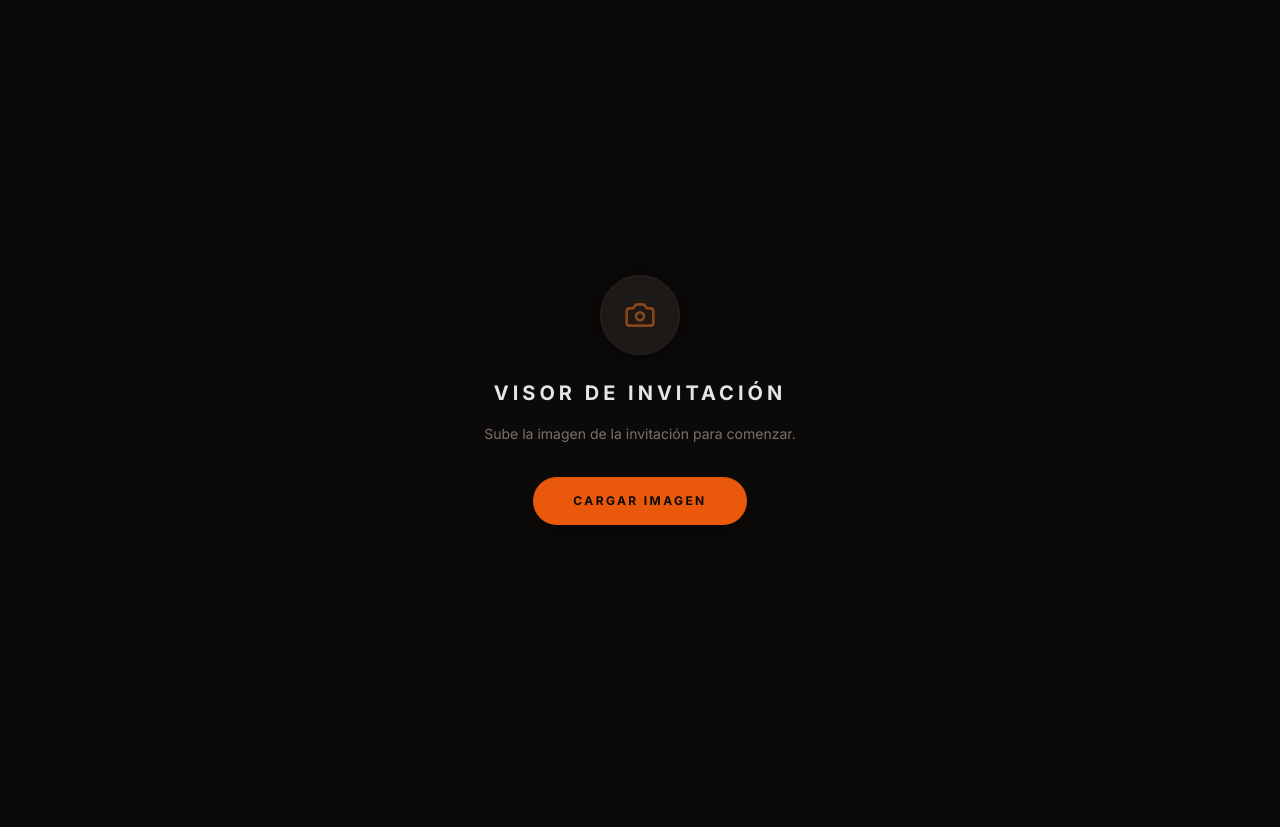
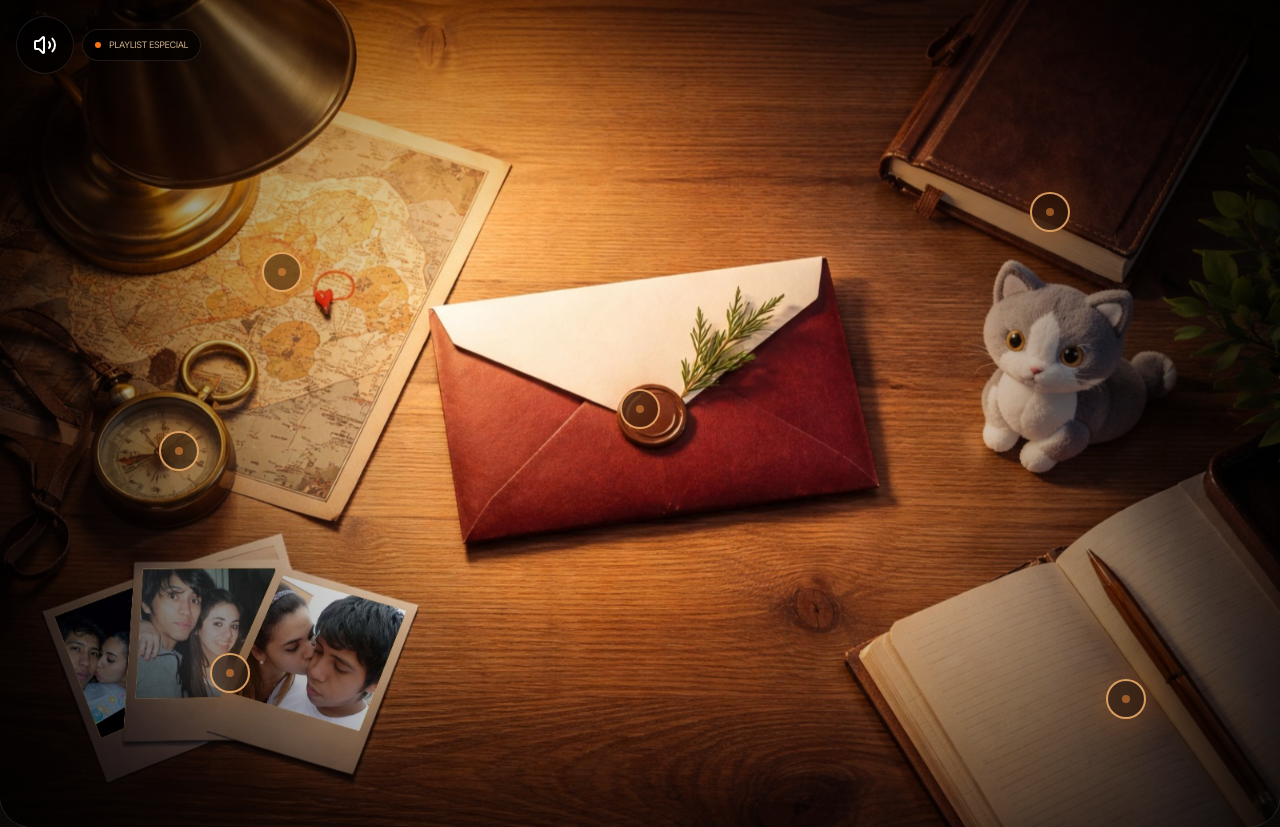
Before and after one commit to rolauweb/rolauweb.github.io, a plain HTML site: page index.html in a window 1280 px wide. Before the commit the page ends 800 px from the top, so only its background shows below. Drawn offline with nearby package versions, Linux system fonts and the light colour scheme.

Commit message:
Update index.html

```diff
--- a/index.html
+++ b/index.html
@@ -187,7 +187,7 @@
                     </div>
                 </div>
 
-                <img id="main-image" src="" class="w-full h-full object-cover zoom-transition">
+                <img id="main-image" src="imagen.jpeg" class="w-full h-full object-cover zoom-transition">
                 <div id="pins-container" class="transition-opacity duration-500"></div>
                 <div class="vignette"></div>
             </div>
@@ -305,6 +305,15 @@
             lucide.createIcons();
             iframe.contentWindow.postMessage(`{"event":"command","func":"${isMuted ? 'mute' : 'unMute'}","args":""}`, '*');
         };
+
+        window.onload = () => {
+            lucide.createIcons();
+
+            document.getElementById('upload-screen').classList.add('hidden');
+            document.getElementById('viewer-container').classList.remove('hidden');
+
+            startExperience();
+        };
     </script>
 </body>
 <!-- Hola Perra! -->
```
